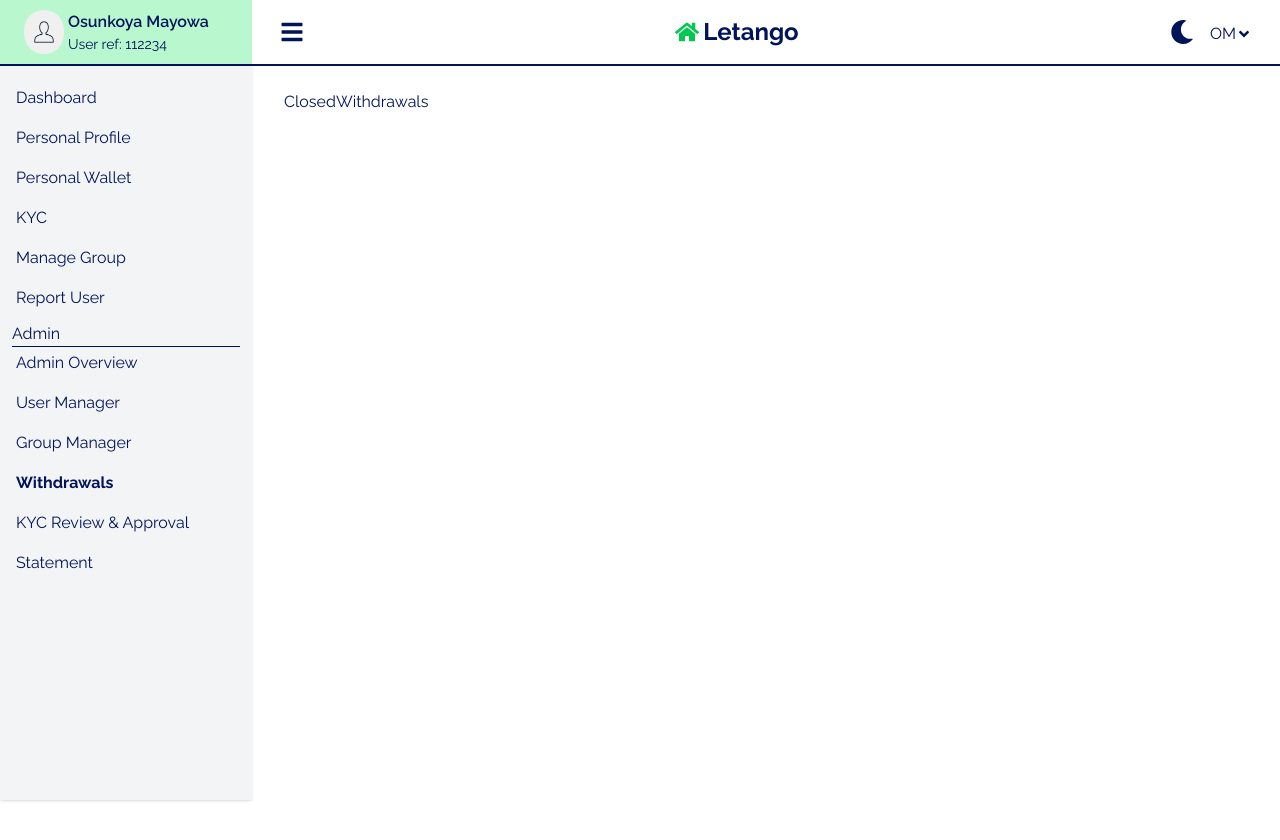
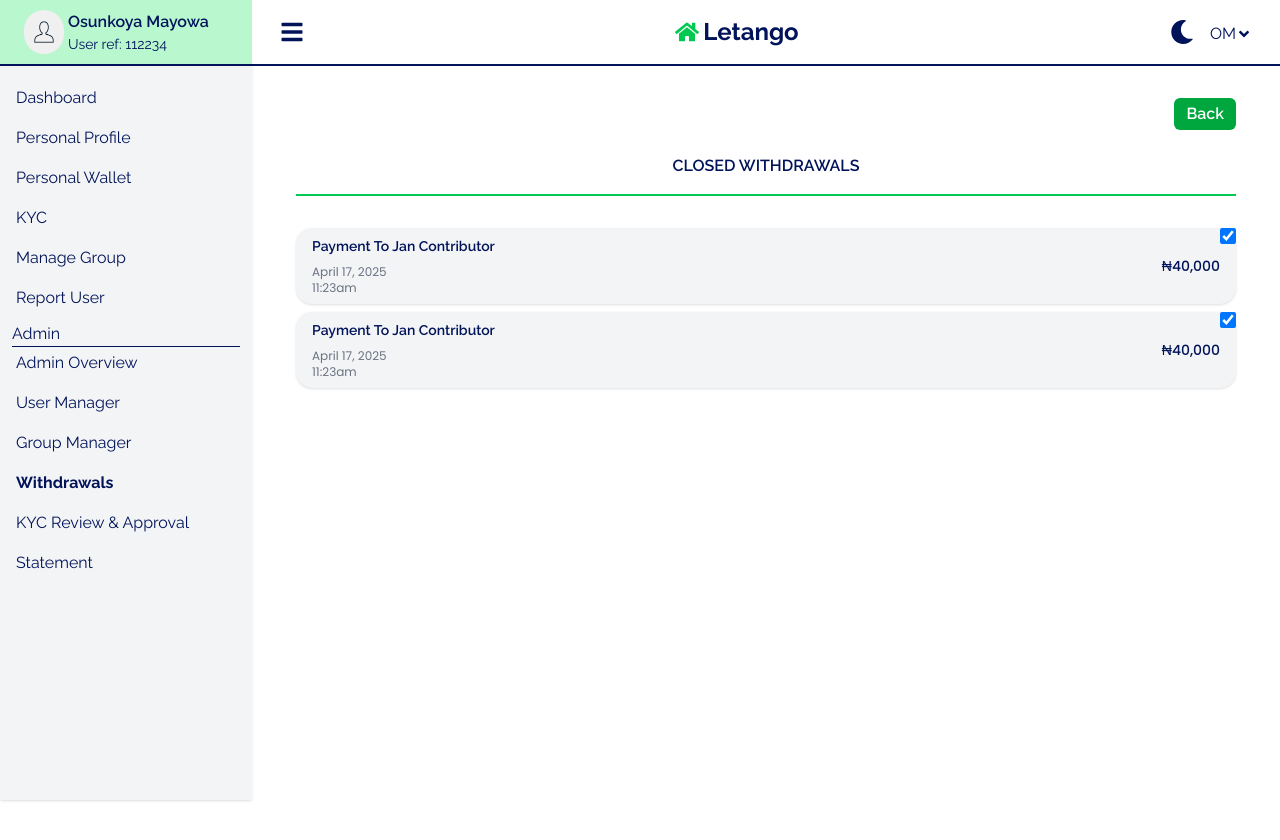
Before and after one commit to Emmanueloye/Letango-Frontend, a React (Vite) app: page /account/admin/withdrawals/closed in a window 1280 px wide. Shown: the top 840 px of the page. Built offline with nearby package versions, Linux system fonts and the light colour scheme.

Commit message:
withdrawals update

```diff
--- a/src/components/UI/TransactionBox.tsx
+++ b/src/components/UI/TransactionBox.tsx
@@ -1,3 +1,5 @@
+import { formatNumber } from '../../helperFunc.ts/utilsFunc';
+
 const TransactionBox = ({
   description,
   date,
@@ -18,7 +20,9 @@ const TransactionBox = ({
         <p className='text-xs  text-gray-500 dark:text-gray-400'>{date}</p>
         <p className='text-xs  text-gray-500 dark:text-gray-400'>{time}</p>
       </div>
-      <p className='text-sm font-500 break-words'>&#8358;{amount}</p>
+      <p className='text-sm font-500 break-words'>
+        &#8358;{formatNumber(amount)}
+      </p>
     </div>
   );
 };
--- a/src/index.css
+++ b/src/index.css
@@ -45,6 +45,9 @@
         hover:file:bg-amber-100 dark:file:bg-amber-600
         dark:file:text-amber-100 dark:hover:file:bg-amber-500;
   }
+  input[type='checkbox'] {
+    @apply w-4 h-4 text-green-600 bg-gray-100 border-gray-300 rounded-sm focus:ring-green-500 dark:focus:ring-green-600 dark:ring-offset-gray-700 dark:focus:ring-offset-gray-700 focus:ring-2 dark:bg-gray-600 dark:border-gray-500;
+  }
   .aside::-webkit-scrollbar {
     @apply w-[5px];
   }
--- a/src/pages/admin/withdrawals/ClosedWithdrawals.tsx
+++ b/src/pages/admin/withdrawals/ClosedWithdrawals.tsx
@@ -1,5 +1,42 @@
+import LinkBtn from '../../../components/UI/LinkBtn';
+import Title from '../../../components/UI/Title';
+import TransactionBox from '../../../components/UI/TransactionBox';
+
 const ClosedWithdrawals = () => {
-  return <div>ClosedWithdrawals</div>;
+  return (
+    <section>
+      <div className='flex justify-end mb-2'>
+        <LinkBtn btnText='back' url='/account/admin/withdrawals' />
+      </div>
+      <Title title='closed withdrawals' />
+      <>
+        {/* First */}
+        <div className='relative'>
+          <div className='absolute right-0'>
+            <input type='checkbox' id='checkbox' checked />
+          </div>
+          <TransactionBox
+            description='payment to Jan contributor'
+            date='April 17, 2025'
+            time='11:23am'
+            amount={40_000}
+          />
+        </div>
+        {/* Second */}
+        <div className='relative'>
+          <div className='absolute right-0'>
+            <input type='checkbox' id='checkbox-2' checked />
+          </div>
+          <TransactionBox
+            description='payment to Jan contributor'
+            date='April 17, 2025'
+            time='11:23am'
+            amount={40_000}
+          />
+        </div>
+      </>
+    </section>
+  );
 };
 
 export default ClosedWithdrawals;
--- a/src/pages/admin/withdrawals/OpenWithdrawals.tsx
+++ b/src/pages/admin/withdrawals/OpenWithdrawals.tsx
@@ -1,5 +1,44 @@
+import LinkBtn from '../../../components/UI/LinkBtn';
+import Title from '../../../components/UI/Title';
+import TransactionBox from '../../../components/UI/TransactionBox';
+
 const OpenWithdrawals = () => {
-  return <div>OpenWithdrawals</div>;
+  return (
+    <section>
+      {/* Back link */}
+      <div className='flex justify-end mb-2'>
+        <LinkBtn btnText='back' url='/account/admin/withdrawals' />
+      </div>
+      {/* Title */}
+      <Title title='open withdrawals' />
+      <>
+        {/* first */}
+        <div className='relative'>
+          <div className='absolute right-0'>
+            <input type='checkbox' id='checkbox' />
+          </div>
+          <TransactionBox
+            description='payment to Jan contributor'
+            date='April 17, 2025'
+            time='11:23am'
+            amount={40_000}
+          />
+        </div>
+        {/* second */}
+        <div className='relative'>
+          <div className='absolute right-0'>
+            <input type='checkbox' id='checkbox-2' />
+          </div>
+          <TransactionBox
+            description='payment to Jan contributor'
+            date='April 17, 2025'
+            time='11:23am'
+            amount={40_000}
+          />
+        </div>
+      </>
+    </section>
+  );
 };
 
 export default OpenWithdrawals;
```
